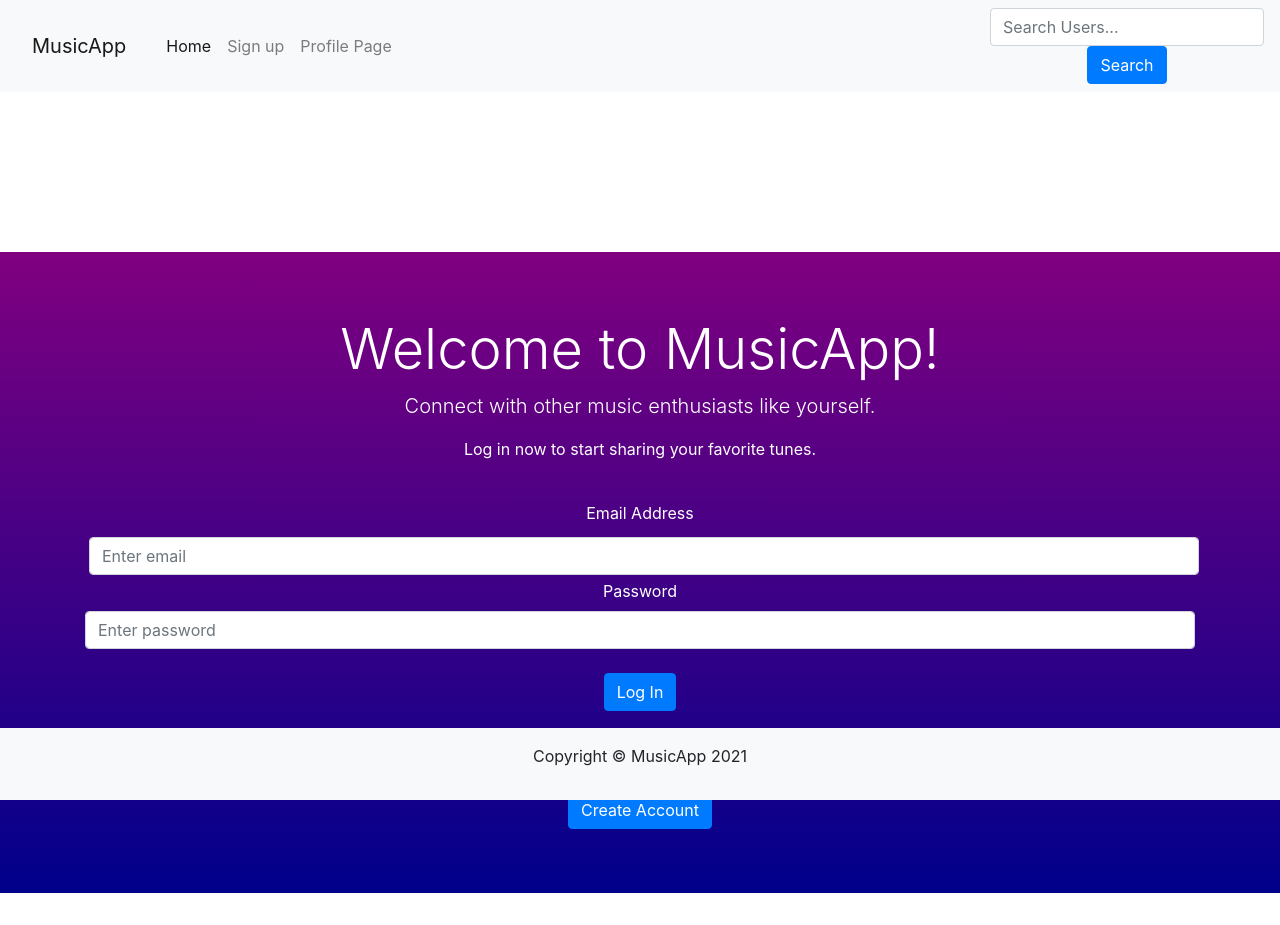
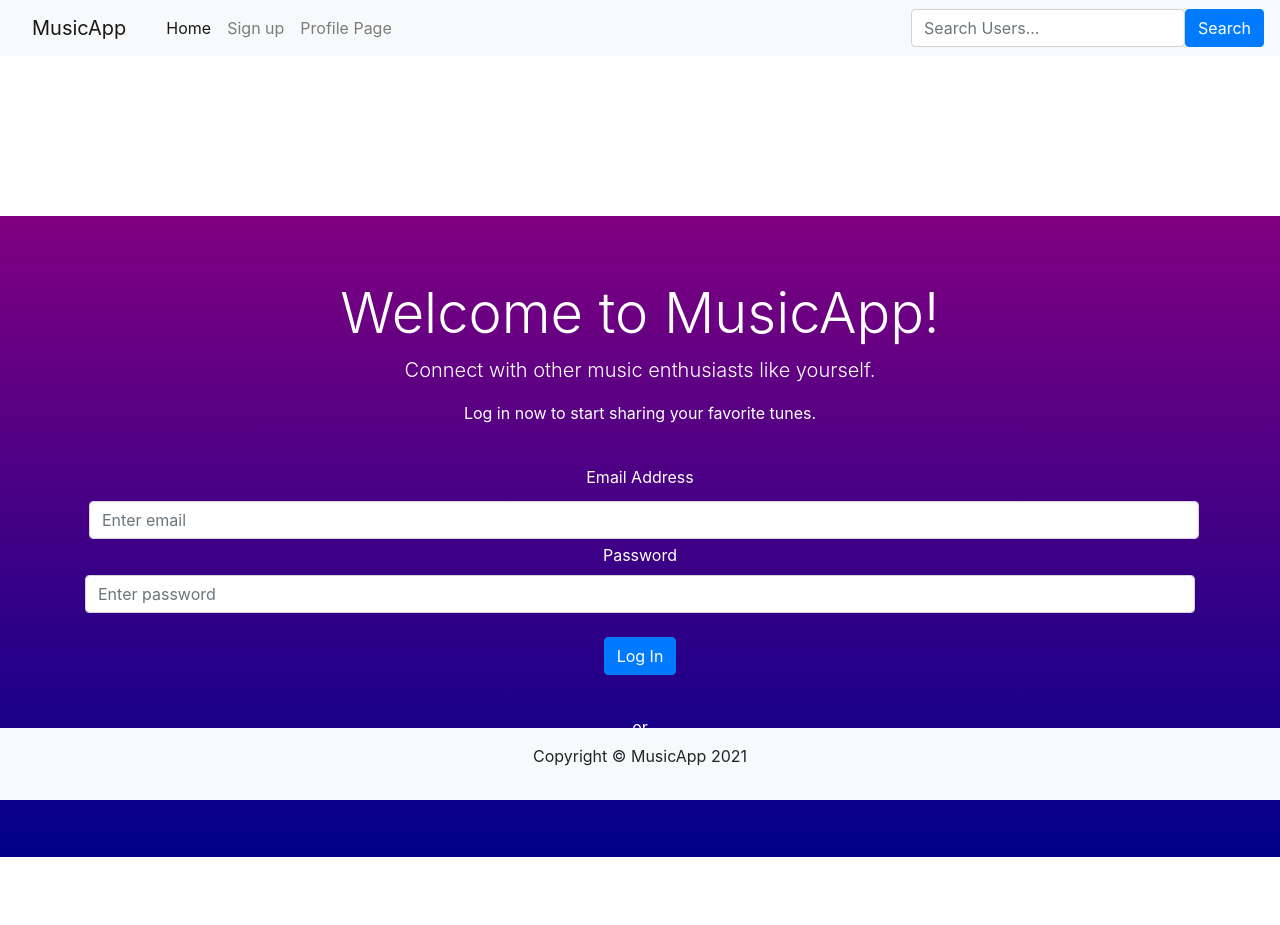
Before and after one commit to dwayne-jetski/social-media-platform, a React (Create React App) app in the folder social-media-frontend/: page / in a window 1280 px wide. After the commit the page ends 889 px from the top, so only its background shows below. Built offline with nearby package versions, Linux system fonts and the light colour scheme.

Commit message:
created main page folder/component and changed search bar to display in row instead of column.

```diff
--- a/social-media-frontend/src/components/LandingPage/landingPage.css
+++ b/social-media-frontend/src/components/LandingPage/landingPage.css
@@ -19,8 +19,5 @@ right:0;
     justify-content: center;
     align-items: center;
     margin: 1em;
+
 }
-
-input {
-    width: 20%;
-}
--- /dev/null
+++ b/social-media-frontend/src/components/navBar/navBar.css
@@ -0,0 +1,4 @@
+.search {
+    display: flex;
+    flex-direction: row;
+}
--- a/social-media-frontend/src/components/navBar/navBar.jsx
+++ b/social-media-frontend/src/components/navBar/navBar.jsx
@@ -7,7 +7,8 @@ import FormControl from 'react-bootstrap/FormControl'
 import Form from 'react-bootstrap/Form';
 import {Col, Row} from 'react-bootstrap';
 import useForm from '../useForm/useForm';
-import NavLink from 'react-bootstrap/NavLink'
+import NavLink from 'react-bootstrap/NavLink';
+import './navBar.css'
 
 
 
@@ -52,7 +53,7 @@ function NavBar(props){
                     </ul>
                 </div>
                 <div>
-                    <Form onSubmit={handleSubmit}>
+                    <Form className="search" onSubmit={handleSubmit}>
                         <Form.Control type="text" placeholder="Search Users..." name="search" onChange={handleChange} value={values.search}></Form.Control>
                         <Button type="Submit">Search</Button>
                     </Form>
```
Also changed, not shown: social-media-frontend/src/components/mainPage/mainPage.jsx (added, +10 -0 lines).
